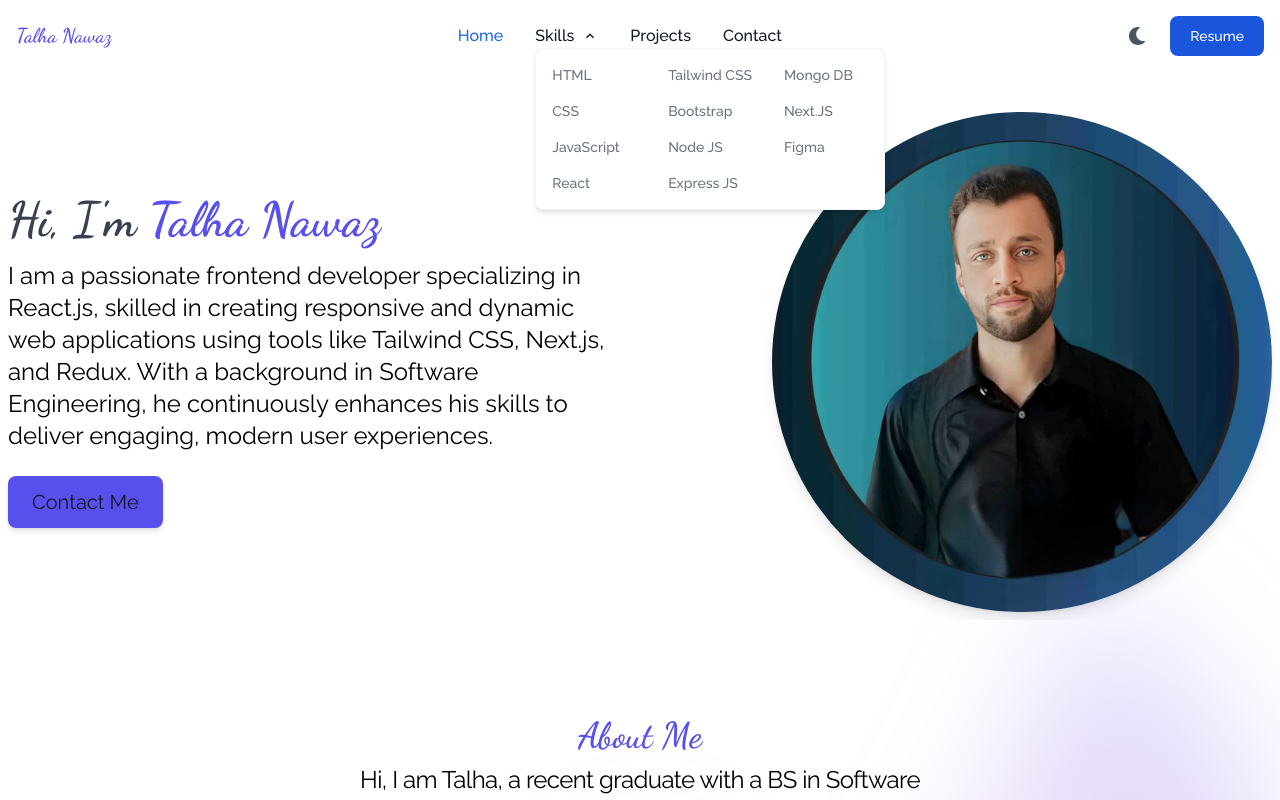
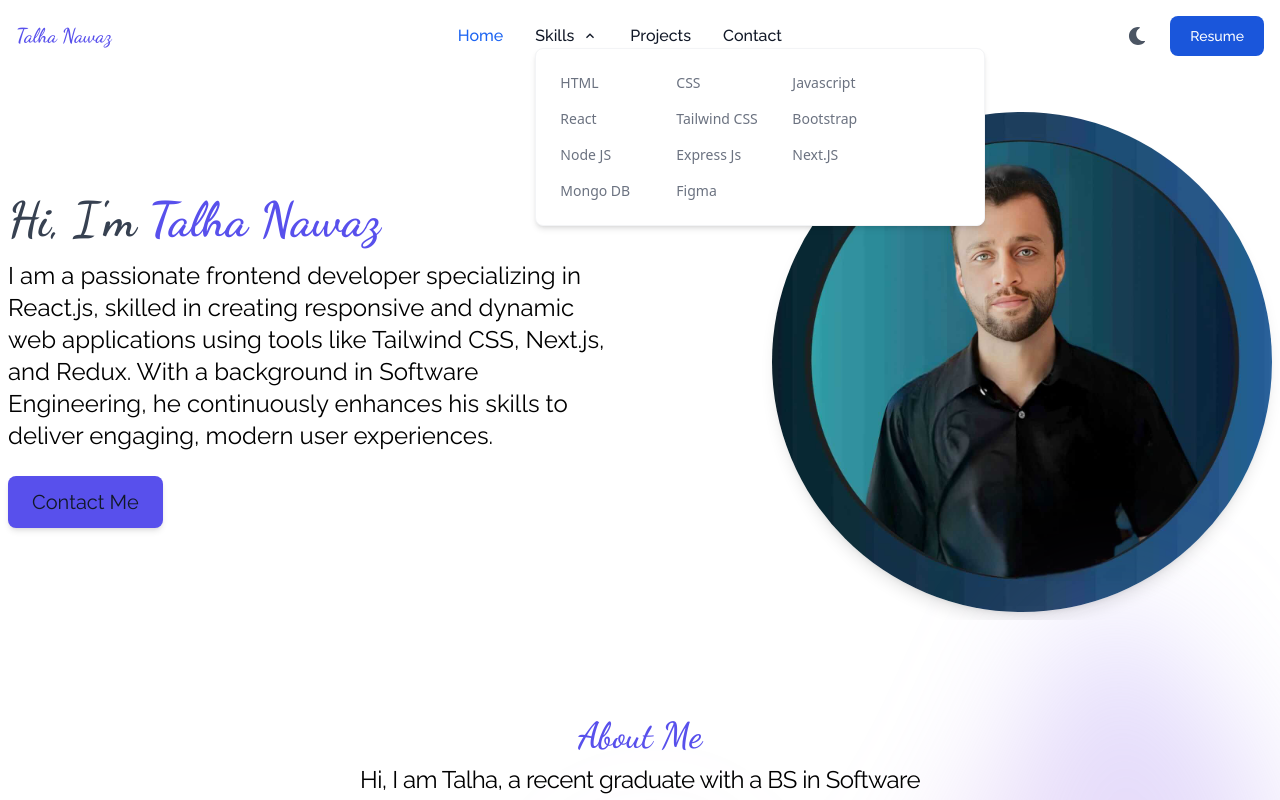
Before and after one commit to Talha-TN/flowbite-portfolio, a React (Vite) app: page / in a window 1280 px wide. Both pictures are taken after a click on the button "Skills". Shown: the top 800 px of the page. Built offline with nearby package versions, Linux system fonts and the light colour scheme.

Commit message:
update header made skills array and map over it to reduce code size

```diff
--- a/src/App.jsx
+++ b/src/App.jsx
@@ -12,8 +12,8 @@ function App() {
       <Navbar/>
       <HeroSection/>
 
-      {/* <Carousel/> */}
-      {/* <AboutMe/> */}
+      {/* <Carousel/>
+      <AboutMe/>  */}
     <About/>
      <Projects/>
      <Footer/>
--- a/src/assets/components/footer/Footer.jsx
+++ b/src/assets/components/footer/Footer.jsx
@@ -17,21 +17,21 @@ const Footer = () => {
                   <h2 className="mb-6 text-sm font-semibold text-gray-700 uppercase  dark:text-white paragraph">Resources</h2>
                   <ul className="text-gray-500 dark:text-gray-400 font-medium">
                       <li className="mb-4">
-                          <a href="https://flowbite.com/" className="hover:underline paragraph">React Js</a>
+                          <a href="https://flowbite.com/" className="hover:underline paragraph underline-offset-4">React Js</a>
                       </li>
                       <li>
-                          <a href="https://tailwindcss.com/" className="hover:underline paragraph">Tailwind CSS</a>
+                          <a href="https://tailwindcss.com/" className="hover:underline paragraph underline-offset-4">Tailwind CSS</a>
                       </li>
                   </ul>
               </div>
               <div>
-                  <h2 className="mb-6 text-sm font-semibold text-gray-700 uppercase dark:text-white paragraph">Follow me</h2>
+                  <h2 className="mb-6 text-sm font-semibold text-gray-700 uppercase dark:text-white paragraph ">Follow me</h2>
                   <ul className="text-gray-500 dark:text-gray-400 font-medium">
                       <li className="mb-4">
-                          <a href="https://github.com/themesberg/flowbite" className="hover:underline paragraph ">Github</a>
+                          <a href="https://github.com/themesberg/flowbite" className="hover:underline paragraph underline-offset-4">Github</a>
                       </li>
                       <li>
-                          <a href="https://discord.gg/4eeurUVvTy" className="hover:underline paragraph">Linkedin</a>
+                          <a href="https://discord.gg/4eeurUVvTy" className="hover:underline paragraph underline-offset-4">Linkedin</a>
                       </li>
                   </ul>
               </div>
@@ -39,10 +39,10 @@ const Footer = () => {
                   <h2 className="mb-6 text-sm font-semibold text-gray-700 uppercase dark:text-white paragraph">Legal</h2>
                   <ul className="text-gray-500 dark:text-gray-400 font-medium">
                       <li className="mb-4">
-                          <a href="#" className="hover:underline paragraph">Privacy Policy</a>
+                          <a href="#" className="hover:underline paragraph underline-offset-4">Privacy Policy</a>
                       </li>
                       <li>
-                          <a href="#" className="hover:underline paragraph" >Terms &amp; Conditions</a>
+                          <a href="#" className="hover:underline paragraph underline-offset-4" >Terms &amp; Conditions</a>
                       </li>
                   </ul>
               </div>
@@ -50,7 +50,7 @@ const Footer = () => {
       </div>
       <hr className="my-6 border-gray-200 sm:mx-auto dark:border-gray-700 lg:my-8" />
       <div className="sm:flex sm:items-center sm:justify-between">
-          <span className="text-sm text-gray-500 sm:text-center dark:text-gray-400 paragraph">© 2024 <a href="https://flowbite.com/" className="hover:underline">Talha Nawaz™</a>. All Rights Reserved.
+          <span className="text-sm text-gray-500 sm:text-center dark:text-gray-400 paragraph">© 2024 <a href="https://flowbite.com/" className="hover:underline underline-offset-4">Talha Nawaz™</a>. All Rights Reserved.
           </span>
           <div className="flex mt-4 sm:justify-center sm:mt-0">
               <a href="#" className="text-gray-500 hover:text-indigo-600 dark:hover:text-white">
--- a/src/assets/components/header/Navbar.jsx
+++ b/src/assets/components/header/Navbar.jsx
@@ -3,14 +3,25 @@ import { IoSunnyOutline } from "react-icons/io5";
 import { FaMoon } from "react-icons/fa";
 import { IoIosArrowDown } from "react-icons/io";
 import { MdOutlineKeyboardArrowUp } from "react-icons/md";
-
 import resume from "../../images/Talha-nawaz-resume.pdf";
-
 const Navbar = () => {
   const [isDropdownOpen, setDropdownOpen] = useState(false);
   const [isMenuOpen, setMenuOpen] = useState(false);
   const [darkMode, setDarkMode] = useState(false);
   const dropdownRef = useRef(null);
+  const skills = [
+    "HTML",
+    "CSS",
+    "Javascript",
+    "React",
+    "Tailwind CSS",
+    "Bootstrap",
+    "Node JS",
+    "Express Js",
+    "Next.JS",
+    "Mongo DB",
+    "Figma",
+  ];
 
   const toggleDropdown = () => setDropdownOpen(!isDropdownOpen);
   const toggleMenu = () => setMenuOpen(!isMenuOpen);
@@ -96,7 +107,7 @@ const Navbar = () => {
             <li>
               <a
                 href="#"
-                className="paragraph block py-2 px-3 text-blue-600 border-b border-gray-100 hover:bg-gray-50 md:hover:bg-transparent md:border-0 md:hover:text-blue-600 md:p-0 dark:text-blue-500 md:dark:hover:text-blue-500 dark:hover:bg-gray-700 dark:hover:text-blue-500 md:dark:hover:bg-transparent dark:border-gray-700"
+                className="paragraph block py-2 px-3 text-blue-600 border-b border-gray-100 hover:bg-gray-50 md:hover:bg-transparent md:border-0 md:hover:text-blue-600 md:p-0 dark:text-blue-500 md:dark:hover:text-blue-500 dark:hover:bg-gray-700 dark:hover:text-blue-500 md:dark:hover:bg-transparent dark:border-gray-700 hover:underline underline-offset-4"
                 aria-current="page"
               >
                 Home
@@ -107,109 +118,29 @@ const Navbar = () => {
                 onClick={toggleDropdown}
                 className="paragraph flex items-center justify-between w-full py-2 px-3 font-medium text-gray-900 border-b border-gray-100 md:w-auto hover:bg-gray-50 md:hover:bg-transparent md:border-0 md:hover:text-blue-600 md:p-0 dark:text-white md:dark:hover:text-blue-500 dark:hover:bg-gray-700 dark:hover:text-blue-500 md:dark:hover:bg-transparent dark:border-gray-700"
               >
-                Skills <span className="ml-2">{isDropdownOpen ? <MdOutlineKeyboardArrowUp/>:<IoIosArrowDown/>}</span>
-
+                Skills{" "}
+                <span className="ml-2">
+                  {isDropdownOpen ? (
+                    <MdOutlineKeyboardArrowUp />
+                  ) : (
+                    <IoIosArrowDown />
+                  )}
+                </span>
               </button>
               {isDropdownOpen && (
-                <div className="absolute z-10 grid w-auto grid-cols-2 text-sm bg-white border border-gray-100 rounded-lg shadow-md dark:border-gray-700 md:grid-cols-3 dark:bg-gray-700">
-                  <div className="p-4 pb-0 text-gray-900 md:pb-4 dark:text-white paragraph">
-                    <ul className="space-y-4">
-                      <li>
+                <div className="absolute z-10 flex flex-wrap w-fit text-sm bg-white border border-gray-100 rounded-lg shadow-md dark:border-gray-700 dark:bg-gray-700">
+                  <div className="p-6 text-gray-900 dark:text-white">
+                    <ul className="flex flex-wrap gap-4 max-w-[300px] md:max-w-[400px]">
+                      {skills.map((val, index) => (
+                        <li key={index} className="w-[25%] ">
                           <a
                             href="#"
                             className="text-gray-500 dark:text-gray-400 hover:text-blue-600 dark:hover:text-blue-500"
                           >
-                          HTML
+                            {val}
                           </a>
                         </li>
-                      <li>
-                        <a
-                          href="#"
-                          className="text-gray-500 dark:text-gray-400 hover:text-blue-600 dark:hover:text-blue-500"
-                        >
-                          CSS
-                        </a>
-                      </li>
-                      <li>
-                        <a
-                          href="#"
-                          className="text-gray-500 dark:text-gray-400 hover:text-blue-600 dark:hover:text-blue-500"
-                        >
-                          JavaScript
-                        </a>
-                      </li>
-                      <li>
-                        <a
-                          href="#"
-                          className="text-gray-500 dark:text-gray-400 hover:text-blue-600 dark:hover:text-blue-500"
-                        >
-                          React
-                        </a>
-                      </li>
-                    </ul>
-                  </div>
-                  <div className="p-4 pb-0 text-gray-900 md:pb-4 dark:text-white paragraph">
-                    <ul className="space-y-4">
-                      <li>
-                        <a
-                          href="#"
-                          className="text-gray-500 dark:text-gray-400 hover:text-blue-600 dark:hover:text-blue-500"
-                        >
-                          Tailwind CSS
-                        </a>
-                      </li>
-                      <li>
-                        <a
-                          href="#"
-                          className="text-gray-500 dark:text-gray-400 hover:text-blue-600 dark:hover:text-blue-500"
-                        >
-                          Bootstrap
-                        </a>
-                      </li>
-                      <li>
-                        <a
-                          href="#"
-                          className="text-gray-500 dark:text-gray-400 hover:text-blue-600 dark:hover:text-blue-500"
-                        >
-                          Node JS
-                        </a>
-                      </li>
-                      <li>
-                        <a
-                          href="#"
-                          className="text-gray-500 dark:text-gray-400 hover:text-blue-600 dark:hover:text-blue-500"
-                        >
-                          Express JS
-                        </a>
-                      </li>
-                    </ul>
-                  </div>
-                  <div className="p-4">
-                    <ul className="space-y-4 paragraph">
-                      <li>
-                        <a
-                          href="#"
-                          className="text-gray-500 dark:text-gray-400 hover:text-blue-600 dark:hover:text-blue-500"
-                        >
-                          Mongo DB
-                        </a>
-                      </li>
-                      <li>
-                        <a
-                          href="#"
-                          className="text-gray-500 dark:text-gray-400 hover:text-blue-600 dark:hover:text-blue-500"
-                        >
-                          Next.JS
-                        </a>
-                      </li>
-                      <li>
-                        <a
-                          href="#"
-                          className="text-gray-500 dark:text-gray-400 hover:text-blue-600 dark:hover:text-blue-500"
-                        >
-                          Figma
-                        </a>
-                      </li>
+                      ))}
                     </ul>
                   </div>
                 </div>
@@ -218,7 +149,7 @@ const Navbar = () => {
             <li>
               <a
                 href="#"
-                className="block py-2 px-3 text-gray-900 border-b border-gray-100 hover:bg-gray-50 md:hover:bg-transparent md:border-0 md:hover:text-blue-600 md:p-0 dark:text-white md:dark:hover:text-blue-500 dark:hover:bg-gray-700 dark:hover:text-blue-500 md:dark:hover:bg-transparent dark:border-gray-700 paragraph"
+                className="block py-2 px-3 text-gray-900 border-b border-gray-100 hover:bg-gray-50 md:hover:bg-transparent md:border-0 md:hover:text-blue-600 md:p-0 dark:text-white md:dark:hover:text-blue-500 dark:hover:bg-gray-700 dark:hover:text-blue-500 md:dark:hover:bg-transparent dark:border-gray-700 paragraph hover:underline underline-offset-4"
               >
                 Projects
               </a>
@@ -226,7 +157,7 @@ const Navbar = () => {
             <li>
               <a
                 href="#"
-                className="block py-2 px-3 text-gray-900 border-b border-gray-100 hover:bg-gray-50 md:hover:bg-transparent md:border-0 md:hover:text-blue-600 md:p-0 dark:text-white md:dark:hover:text-blue-500 dark:hover:bg-gray-700 dark:hover:text-blue-500 md:dark:hover:bg-transparent dark:border-gray-700 paragraph"
+                className="block py-2 px-3 text-gray-900 border-b border-gray-100 hover:bg-gray-50 md:hover:bg-transparent md:border-0 md:hover:text-blue-600 md:p-0 dark:text-white md:dark:hover:text-blue-500 dark:hover:bg-gray-700 dark:hover:text-blue-500 md:dark:hover:bg-transparent dark:border-gray-700 paragraph hover:underline underline-offset-4"
               >
                 Contact
               </a>
--- a/src/assets/components/projects/Projects.jsx
+++ b/src/assets/components/projects/Projects.jsx
@@ -61,11 +61,11 @@ const Projects = () => {
               />
 
               <div className="p-5">
-                <h5 className="mb-2 text-lg md:text-xl font-medium tracking-tight text-gray-900 dark:text-gray-400 paragraph">
+                <h5 className="mb-2 text-lg md:text-xl font-medium tracking-tight text-gray-900 dark:text-gray-400 paragraph hover:cursor-pointer hover:dark:text-white hover:underline underline-offset-4">
                   {project.name}
                 </h5>
 
-                <p className="mb-3 font-normal text-gray-700 dark:text-gray-400 paragraph">
+                <p className="mb-3 font-normal text-gray-700 dark:text-gray-400 paragraph hover:dark:text-white hover:underline underline-offset-4 hover:cursor-pointer">
                   {project.description}
                 </p>
                 <a
```
Also changed, not shown: src/assets/components/about/AboutMe.jsx (+0 -105 lines), src/index.css (+13 -16 lines). Lines whose indentation alone changed are shown as unchanged.
